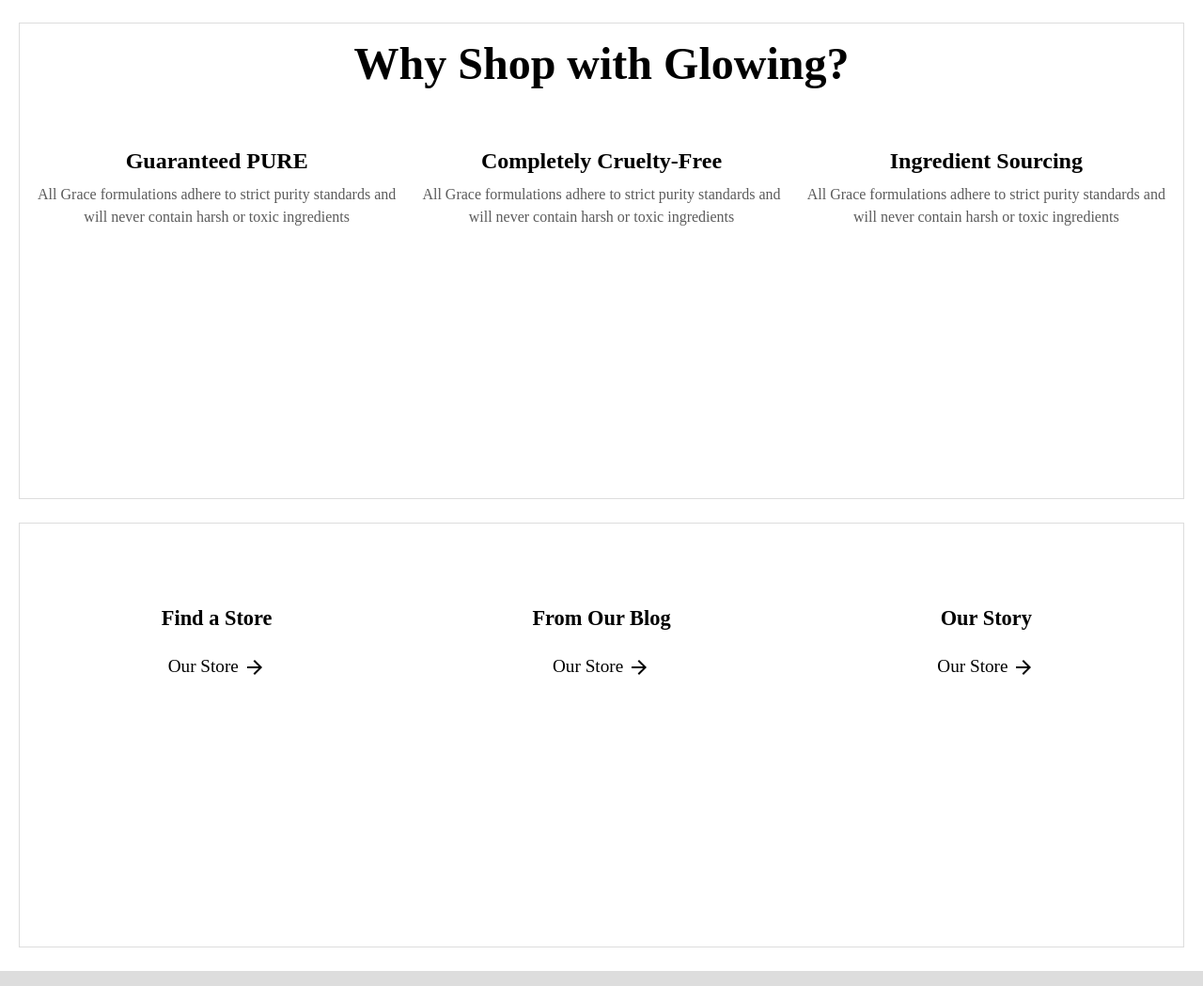
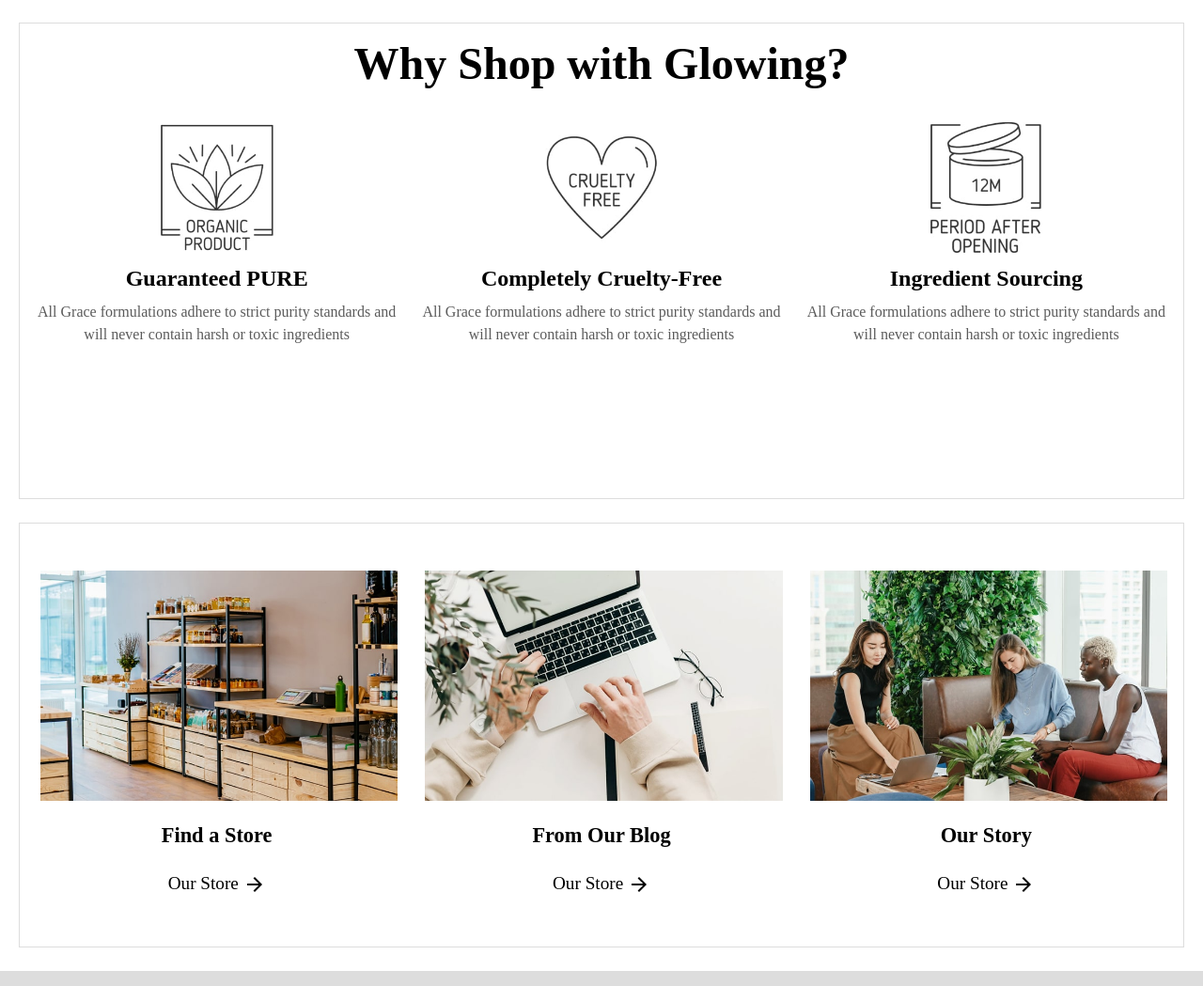
Before and after one commit to Yousefzaied/Glowing, a plain HTML site: page index.html in a window 1280 px wide. Shown: the part 2402-3451 px from the top of the page at 94% size. Drawn offline with Linux system fonts and the light colour scheme; the site is published under a folder, as on GitHub Pages, so addresses that start at the root find nothing.

Commit message:
Update index.html

```diff
--- a/index.html
+++ b/index.html
@@ -340,19 +340,19 @@
             </div>
             <div class="container">
                 <div class="card">
-                    <img src="/images/feature-1.jpg" alt="">
+                    <img src="images/feature-1.jpg" alt="">
                     <h3>Guaranteed PURE</h3>
                     <p>All Grace formulations adhere to strict purity standards and will never contain harsh or toxic ingredients</p>
                 </div>
 
                 <div class="card">
-                    <img src="/images/feature-2.jpg" alt="">
+                    <img src="images/feature-2.jpg" alt="">
                     <h3>Completely Cruelty-Free</h3>
                     <p>All Grace formulations adhere to strict purity standards and will never contain harsh or toxic ingredients</p>
                 </div>
 
                 <div class="card">
-                    <img src="/images/feature-3.jpg" alt="">
+                    <img src="images/feature-3.jpg" alt="">
                     <h3>Ingredient Sourcing</h3>
                     <p>All Grace formulations adhere to strict purity standards and will never contain harsh or toxic ingredients</p>
                 </div>
@@ -363,7 +363,7 @@
            <div class="blog" id="blog-link">
             <div class="container">
                 <div class="card">
-                    <img src="/images/blog-1.jpg" alt="">
+                    <img src="images/blog-1.jpg" alt="">
                     <div class="content">
                         <a href="#">Find a Store</a>
                         <a href="#">Our Store <svg xmlns="http://www.w3.org/2000/svg" height="24px" viewBox="0 -960 960 960" width="24px" fill="#000000"><path d="M647-440H160v-80h487L423-744l57-56 320 320-320 320-57-56 224-224Z"/></svg></a>
@@ -371,7 +371,7 @@
                     </div>
                 </div>
                 <div class="card">
-                    <img src="/images/blog-2.jpg" alt="">
+                    <img src="images/blog-2.jpg" alt="">
                     <div class="content">
                         <a href="#">From Our Blog</a>
                         <a href="#">Our Store <svg xmlns="http://www.w3.org/2000/svg" height="24px" viewBox="0 -960 960 960" width="24px" fill="#000000"><path d="M647-440H160v-80h487L423-744l57-56 320 320-320 320-57-56 224-224Z"/></svg></a>
@@ -379,7 +379,7 @@
                     </div>
                 </div>
                 <div class="card">
-                    <img src="/images/blog-3.jpg" alt="">
+                    <img src="images/blog-3.jpg" alt="">
                     <div class="content">
                         <a href="#">Our Story</a>
                         <a href="#">Our Store <svg xmlns="http://www.w3.org/2000/svg" height="24px" viewBox="0 -960 960 960" width="24px" fill="#000000"><path d="M647-440H160v-80h487L423-744l57-56 320 320-320 320-57-56 224-224Z"/></svg></a>
```
